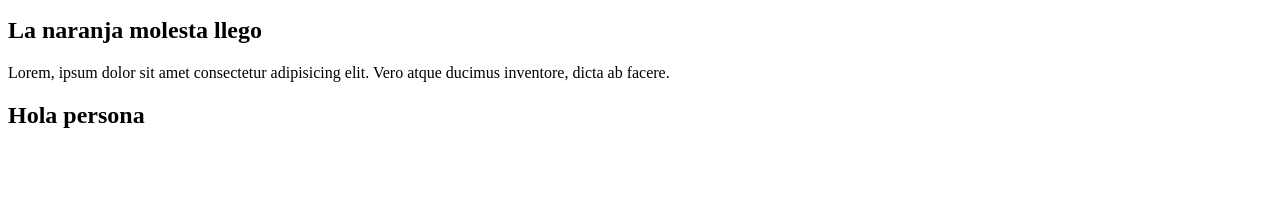
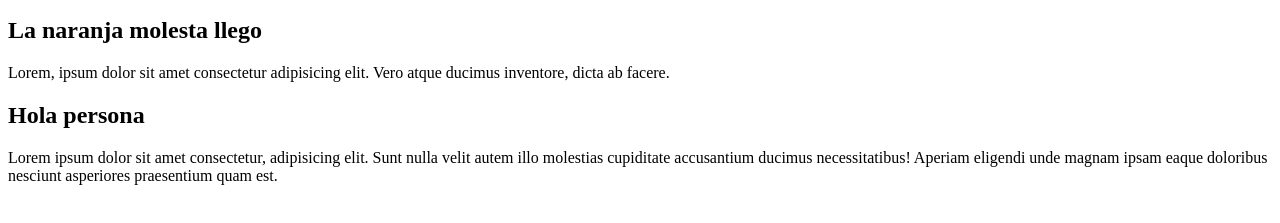
Before and after one commit to NeteroHxH/Dame-Tu-Yapa_Landing-Page, a plain HTML site: page index.html in a window 1280 px wide. Shown: the part 101-324 px from the top of the page. Drawn offline with Linux system fonts and the light colour scheme.

Commit message:
modificacion de la informacion landing page

```diff
--- a/index.html
+++ b/index.html
@@ -14,5 +14,9 @@
     <section>
         <h1>Hola persona</h1>
     </section>
+
+    <section>
+        <p>Lorem ipsum dolor sit amet consectetur, adipisicing elit. Sunt nulla velit autem illo molestias cupiditate accusantium ducimus necessitatibus! Aperiam eligendi unde magnam ipsam eaque doloribus nesciunt asperiores praesentium quam est.</p>
+    </section>
 </body>
 </html>
```
